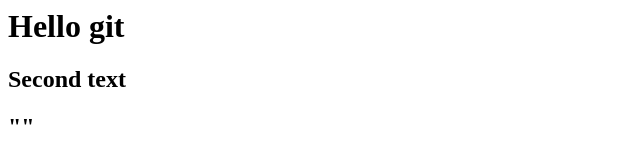
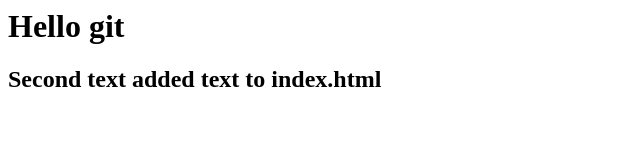
Before and after one commit to purna2581/firstgitrepo, a plain HTML site: page index.html in a window 1280 px wide. Shown: the whole page, without its empty margins (0-640 px from the left). Drawn offline with Linux system fonts and the light colour scheme.

Commit message:
Update index.html
random changes

```diff
--- a/index.html
+++ b/index.html
@@ -1,3 +1,5 @@
 <html>
 	<body><h1>Hello git</h1>
-		<h2>Second text<h2></body</html>""
+		<h2>Second text added text to index.html <h2>
+		</body>
+</html>
```
